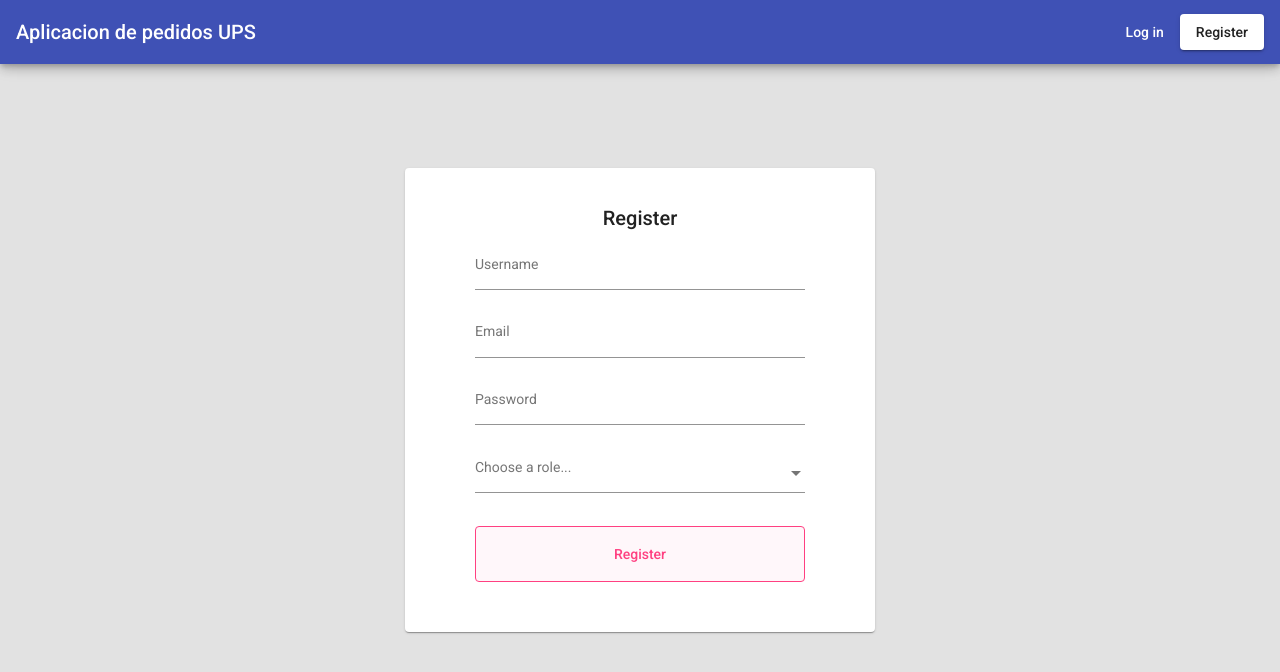
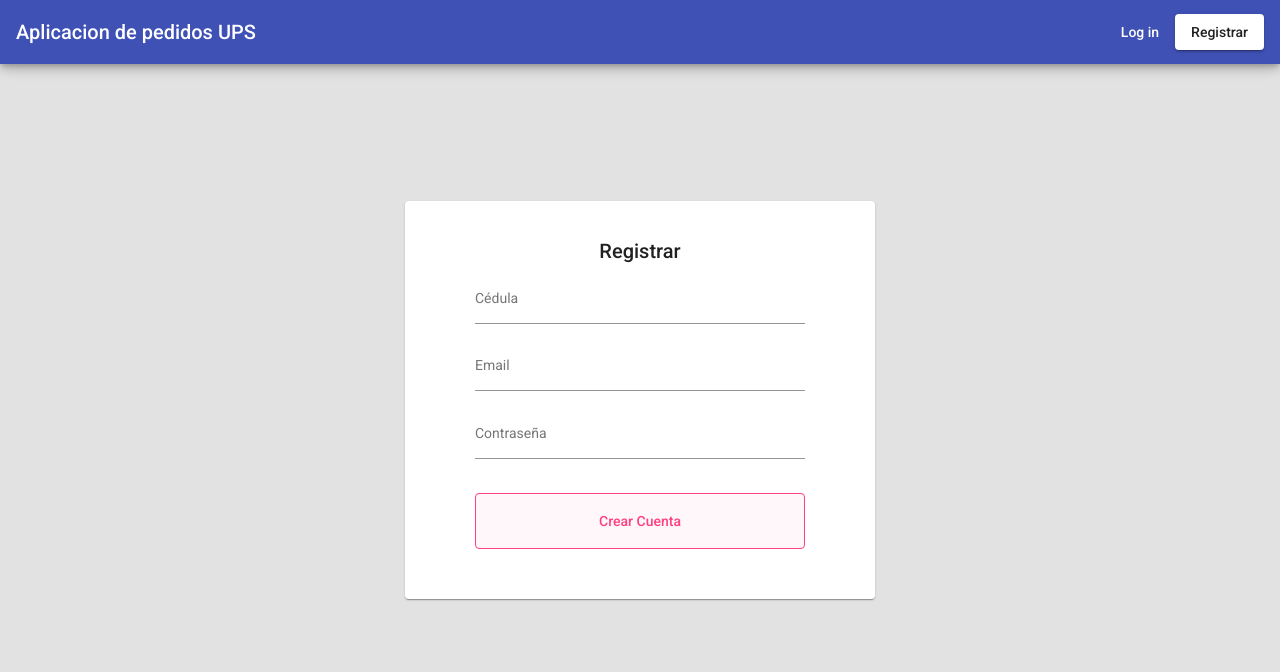
Before and after one commit to guaichaAndres/Practica-de-Laboratorio-05-Angular-EJB-JSF-JPA-WS, an Angular app: page /register in a window 1280 px wide. Shown: the top 672 px of the page. Built offline with nearby package versions, Linux system fonts and the light colour scheme.

Commit message:
Registro Usuario envia parametros

```diff
--- a/src/app/app.component.html
+++ b/src/app/app.component.html
@@ -3,7 +3,7 @@
   <div><a  target="_blank" class="positronx">Aplicacion de pedidos UPS</a></div>
   <span class="nav-tool-items">
     <a mat-button routerLink="login" routerLinkActive="active">Log in</a>
-    <a mat-button mat-raised-button routerLink="register" routerLinkActive="active">Register</a>
+    <a mat-button mat-raised-button routerLink="register" routerLinkActive="active">Registrar</a>
   </span>
 </mat-toolbar>
 
--- a/src/app/app.module.ts
+++ b/src/app/app.module.ts
@@ -21,6 +21,7 @@ import { LogInComponent } from './components/log-in/log-in.component';
 import { RegisterComponent } from './components/register/register.component';
 import { WsJeeLoginService } from './services/ws-jee-login.service';
 import { HttpClientModule } from '@angular/common/http';
+import { WsJeeService } from './services/ws-jee.service';
 
 
 @NgModule({
@@ -41,7 +42,7 @@ import { HttpClientModule } from '@angular/common/http';
     FlexLayoutModule,
     HttpClientModule
   ],
-  providers: [WsJeeLoginService],
+  providers: [WsJeeLoginService, WsJeeService],
   bootstrap: [AppComponent],
   schemas: [CUSTOM_ELEMENTS_SCHEMA]
 })
--- a/src/app/components/log-in/log-in.component.html
+++ b/src/app/components/log-in/log-in.component.html
@@ -6,14 +6,14 @@
       <form [formGroup] = "form" (submit)="enviarCredenciales()" class="example-form" >
         <mat-card-content>
           <mat-form-field class="example-full-width">
-            <input matInput placeholder="Username" formControlName="correo">
+            <input matInput placeholder="Email" formControlName="correo">
           </mat-form-field>
 
           <mat-form-field class="example-full-width">
-            <input matInput placeholder="Password" formControlName="contrasena">
+            <input matInput placeholder="Contraseña" formControlName="contrasena" type="password">
           </mat-form-field>
         </mat-card-content>
-        <button mat-stroked-button color="accent" class="btn-block">Log in</button>
+        <button mat-stroked-button color="accent" class="btn-block">Ingresar</button>
       </form>
     </mat-card>
   </div>
--- a/src/app/components/register/register.component.html
+++ b/src/app/components/register/register.component.html
@@ -1,35 +1,27 @@
 <div class="login-wrapper" fxLayout="row" fxLayoutAlign="center center">
     <mat-card class="box">
       <mat-card-header>
-        <mat-card-title>Register</mat-card-title>
+        <mat-card-title>Registrar</mat-card-title>
       </mat-card-header>
 
-      <form class="example-form">
+      <form [formGroup] = "form" (submit)="registrarUsuario()"  class="example-form">
 
         <mat-card-content>
           <mat-form-field class="example-full-width">
-            <input matInput placeholder="Username">
+            <input matInput placeholder="Cédula" formControlName="cedula">
           </mat-form-field>
 
           <mat-form-field class="example-full-width">
-            <input matInput placeholder="Email">
+            <input matInput placeholder="Email" formControlName="correo">
           </mat-form-field>
 
           <mat-form-field class="example-full-width">
-            <input matInput placeholder="Password">
-          </mat-form-field>
-
-          <mat-form-field class="example-full-width">
-            <mat-label>Choose a role...</mat-label>
-            <mat-select>
-              <mat-option [value]="roles" *ngFor="let roles of Roles">{{roles}}
-              </mat-option>
-            </mat-select>
+            <input matInput placeholder="Contraseña" formControlName="contrasena" type="password">
           </mat-form-field>
 
         </mat-card-content>
 
-        <button mat-stroked-button color="accent" class="btn-block">Register</button>
+        <button mat-stroked-button color="accent" class="btn-block">Crear Cuenta</button>
 
       </form>
     </mat-card>
--- a/src/app/components/register/register.component.ts
+++ b/src/app/components/register/register.component.ts
@@ -1,4 +1,6 @@
 import { Component, OnInit } from '@angular/core';
+import { WsJeeService } from 'src/app/services/ws-jee.service';
+import { FormGroup,FormBuilder } from '@angular/forms';
 
 @Component({
   selector: 'app-register',
@@ -8,11 +10,24 @@ import { Component, OnInit } from '@angular/core';
 
 export class RegisterComponent implements OnInit {
 
-  Roles: any = ['Admin', 'Author', 'Reader'];
+  public form : FormGroup;
 
-  constructor() { }
+  constructor(private RestService : WsJeeService, private formBuilder: FormBuilder) {
+    this.form = this.formBuilder.group({
+      cedula : [],
+      correo : [],
+      contrasena : []
+    });
+  }
 
   ngOnInit() {
   }
-
+  public registrarUsuario(){
+    this.RestService.registrar('http://localhost:8080/PracticaDeLaboratorio03EJB-JSF-JPA/rest/cliente/registrar',
+    this.form.value
+    )
+    .subscribe(respuesta =>{
+      console.log('Registro Correcto');
+    })
+  }
 }
--- /dev/null
+++ b/src/app/services/ws-jee.service.ts
@@ -0,0 +1,15 @@
+import { Injectable } from '@angular/core';
+import { HttpClient } from '@angular/common/http';
+
+@Injectable({
+  providedIn: 'root'
+})
+export class WsJeeService {
+
+  constructor(private http: HttpClient) { }
+
+  public registrar(url:string , body: any){
+    return this.http.post(url,body);
+      }
+
+}
```
Also changed, not shown: 1 other file (tests, documents, lock files or other folders).
